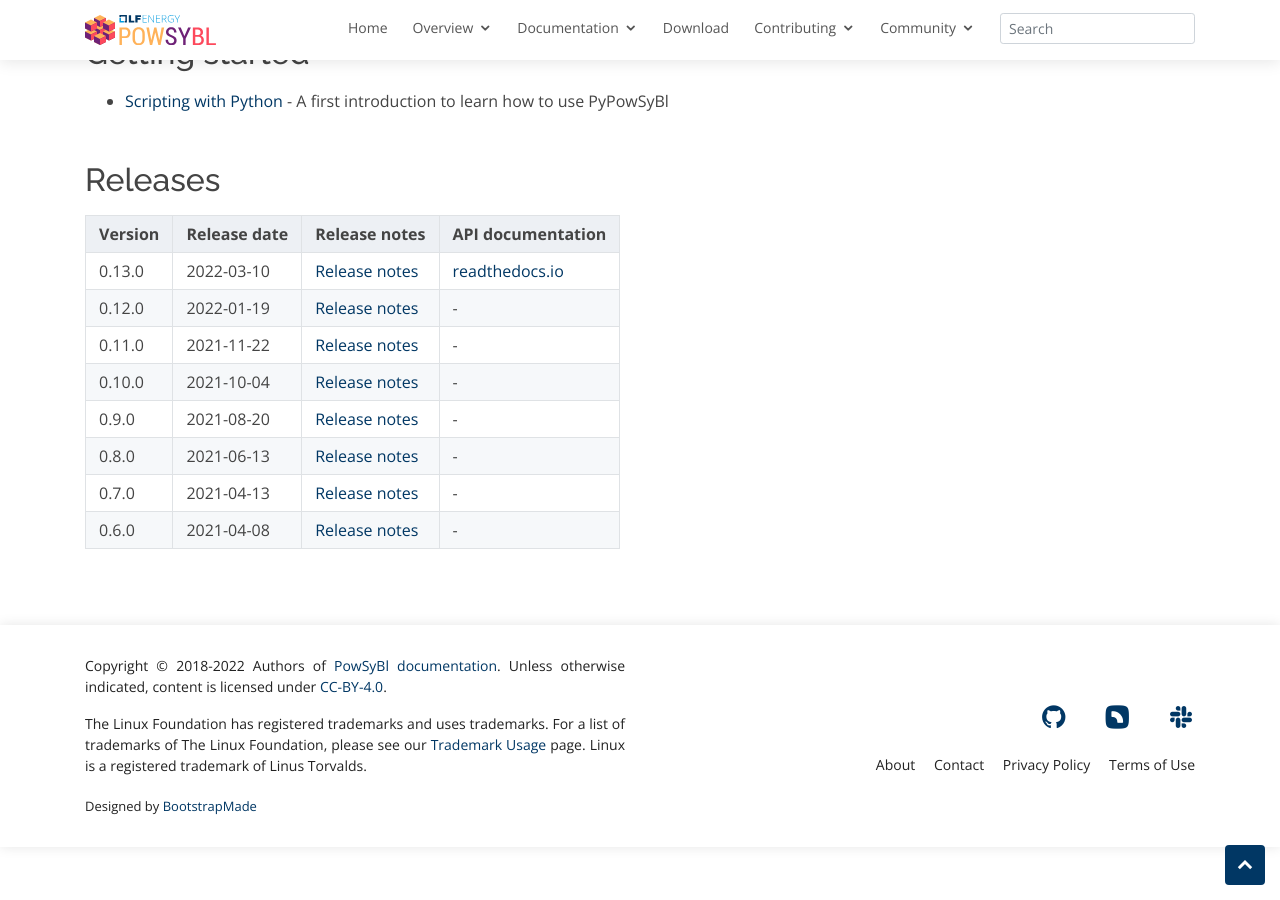
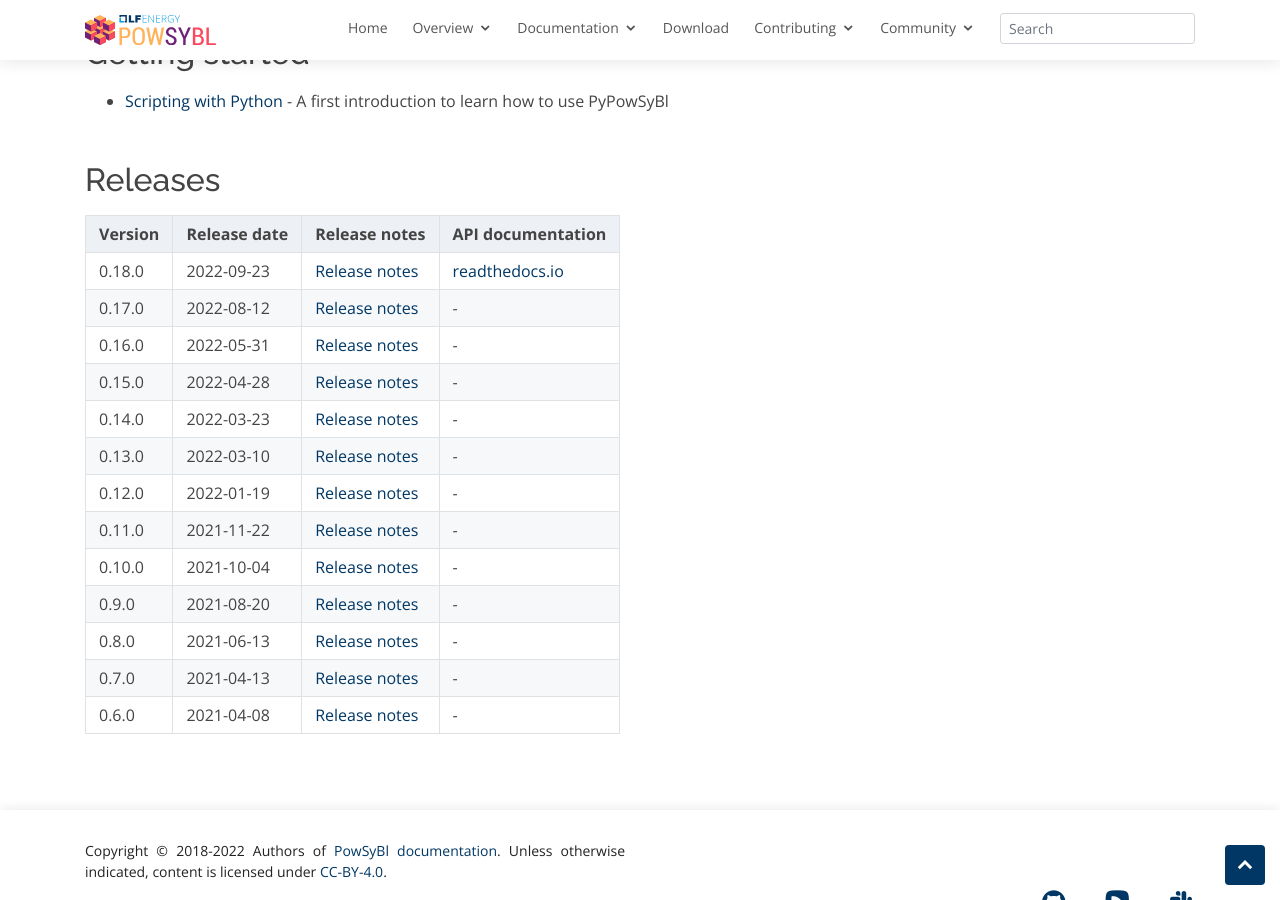
Before and after one commit to powsybl/powsybl.github.io, a Jekyll site: the page built from pages/documentation/developer/repositories/pypowsybl.md, in a window 1280 px wide and 900 px high, scrolled down 920 px. Built offline with Jekyll 4.4.1, drawn with Linux system fonts in a browser that asks for light colours; our own code applies the rules of GitHub Pages for plain Markdown files.

Commit message:
Update pypowsybl table
Signed-off-by: Florian Dupuy <florian.dupuy@rte-france.com>

```diff
--- a/pages/documentation/developer/repositories/pypowsybl.md
+++ b/pages/documentation/developer/repositories/pypowsybl.md
@@ -29,13 +29,18 @@
 
 ## Releases
 
-| Version | Release date | Release notes | API documentation |
-| ------- | ------------ | ------------- | ----------------- |
-| 0.13.0 | 2022-03-10 | [Release notes](https://github.com/powsybl/pypowsybl/releases/tag/v0.13.0) | [readthedocs.io](https://pypowsybl.readthedocs.io/en/stable/) |
-| 0.12.0 | 2022-01-19 | [Release notes](https://github.com/powsybl/pypowsybl/releases/tag/v0.12.0) | - |
-| 0.11.0 | 2021-11-22 | [Release notes](https://github.com/powsybl/pypowsybl/releases/tag/v0.11.0) | - |
-| 0.10.0 | 2021-10-04 | [Release notes](https://github.com/powsybl/pypowsybl/releases/tag/v0.10.0) | - |
-| 0.9.0 | 2021-08-20 | [Release notes](https://github.com/powsybl/pypowsybl/releases/tag/v0.9.0) | - |
-| 0.8.0 | 2021-06-13 | [Release notes](https://github.com/powsybl/pypowsybl/releases/tag/v0.8.0) | - |
-| 0.7.0 | 2021-04-13 | [Release notes](https://github.com/powsybl/pypowsybl/releases/tag/v0.7.0) | - |
-| 0.6.0 | 2021-04-08 | [Release notes](https://github.com/powsybl/pypowsybl/releases/tag/v0.6.0) | - |
+| Version | Release date | Release notes                                                              | API documentation                                            |
+|---------|--------------|----------------------------------------------------------------------------|--------------------------------------------------------------|
+| 0.18.0  | 2022-09-23   | [Release notes](https://github.com/powsybl/pypowsybl/releases/tag/v0.18.0) | [readthedocs.io](https://pypowsybl.readthedocs.io/en/stable/) |
+| 0.17.0  | 2022-08-12   | [Release notes](https://github.com/powsybl/pypowsybl/releases/tag/v0.17.0) | -                                                            |
+| 0.16.0  | 2022-05-31   | [Release notes](https://github.com/powsybl/pypowsybl/releases/tag/v0.16.0) | -                                                            |
+| 0.15.0  | 2022-04-28   | [Release notes](https://github.com/powsybl/pypowsybl/releases/tag/v0.15.0) | -                                                            |
+| 0.14.0  | 2022-03-23   | [Release notes](https://github.com/powsybl/pypowsybl/releases/tag/v0.14.0) | -                                                            |
+| 0.13.0  | 2022-03-10   | [Release notes](https://github.com/powsybl/pypowsybl/releases/tag/v0.13.0) | -                                                            |
+| 0.12.0  | 2022-01-19   | [Release notes](https://github.com/powsybl/pypowsybl/releases/tag/v0.12.0) | -                                                            |
+| 0.11.0  | 2021-11-22   | [Release notes](https://github.com/powsybl/pypowsybl/releases/tag/v0.11.0) | -                                                            |
+| 0.10.0  | 2021-10-04   | [Release notes](https://github.com/powsybl/pypowsybl/releases/tag/v0.10.0) | -                                                            |
+| 0.9.0   | 2021-08-20   | [Release notes](https://github.com/powsybl/pypowsybl/releases/tag/v0.9.0)  | -                                                            |
+| 0.8.0   | 2021-06-13   | [Release notes](https://github.com/powsybl/pypowsybl/releases/tag/v0.8.0)  | -                                                            |
+| 0.7.0   | 2021-04-13   | [Release notes](https://github.com/powsybl/pypowsybl/releases/tag/v0.7.0)  | -                                                            |
+| 0.6.0   | 2021-04-08   | [Release notes](https://github.com/powsybl/pypowsybl/releases/tag/v0.6.0)  | -                                                            |
```
